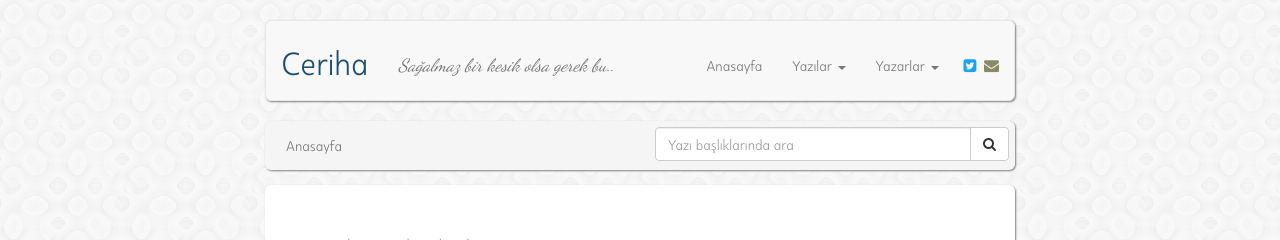
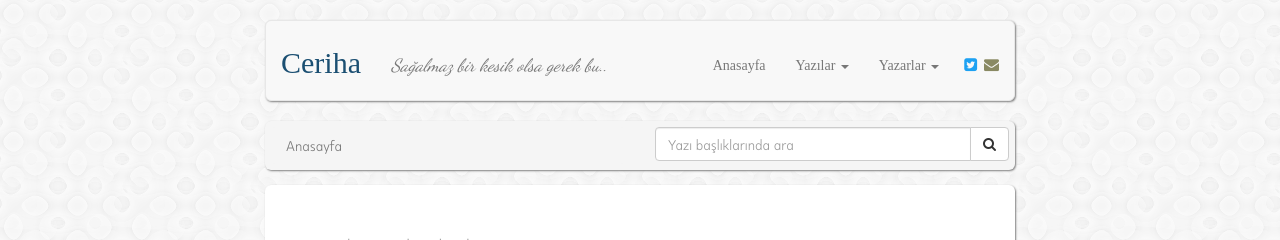
Before and after one commit to muhammedaydogdu/muhammedaydogdu.github.io, a Jekyll site: the page built from index.html, in a window 1280 px wide. Shown: the top 240 px of the page. Built offline with Jekyll 4.4.1, drawn with Linux system fonts in a browser that asks for light colours; some web fonts are replaced; the list of posts is cut into pages by our own code.

Commit message:
Update style.css

```diff
--- a/css/style.css
+++ b/css/style.css
@@ -45,7 +45,7 @@ h2 {
 
 .container .navbar {
   margin-top: 20px;
-  font-family: "Kappa", "Times New Roman", serif;
+  font-family: "KappaReg", "Times New Roman", serif;
   padding: 15px 0 5px 0;
   box-shadow: 1px 1px 2px grey;
   border-radius: 6px;
@@ -54,7 +54,7 @@ h2 {
 .navbar .navbar-brand {
   color: #1B4F72;
   margin-top: 2px;
-  font-size: 32px;
+  font-size: 30px;
 }
 
 .navbar .navbar-brand:hover {
```
